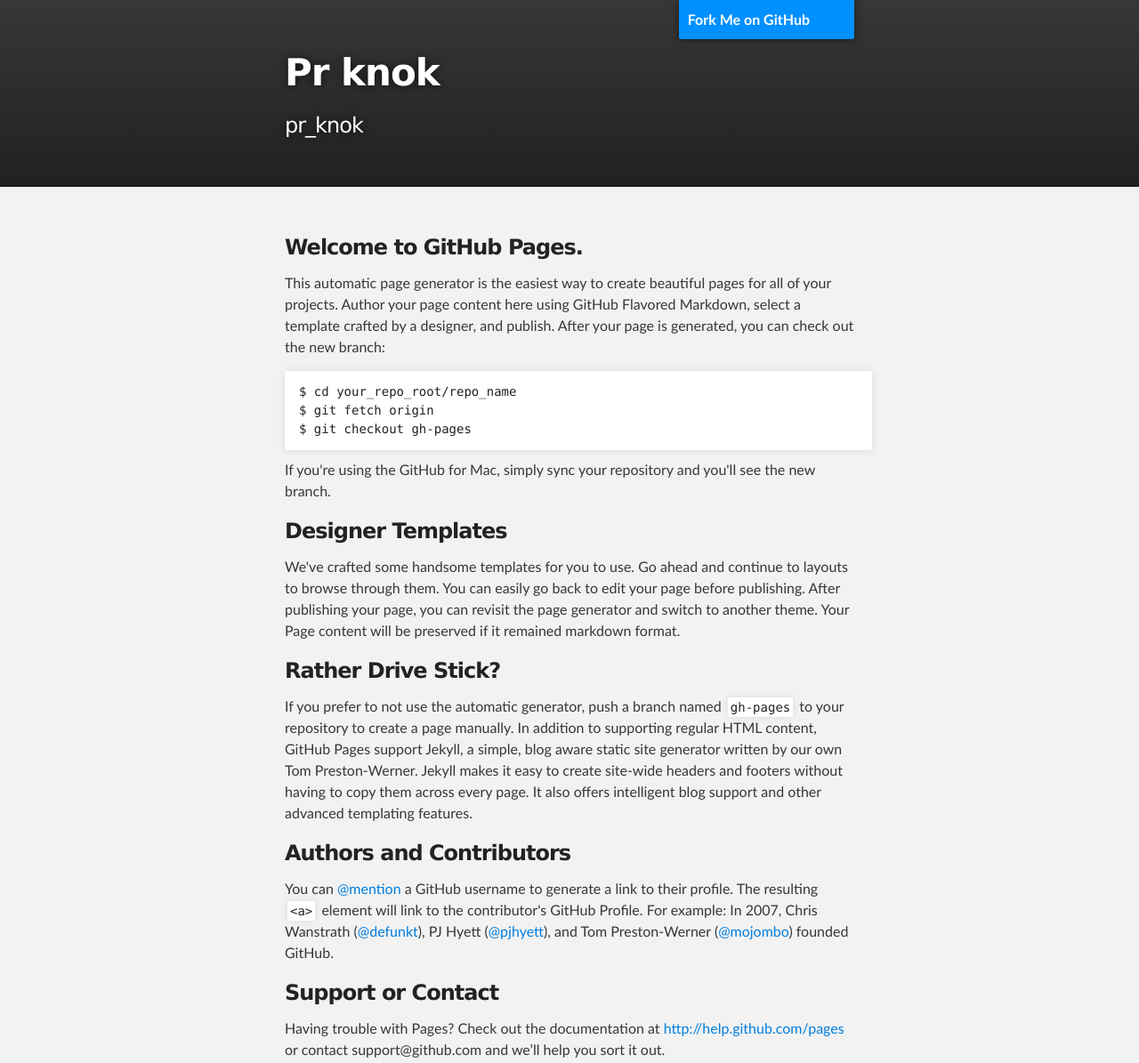
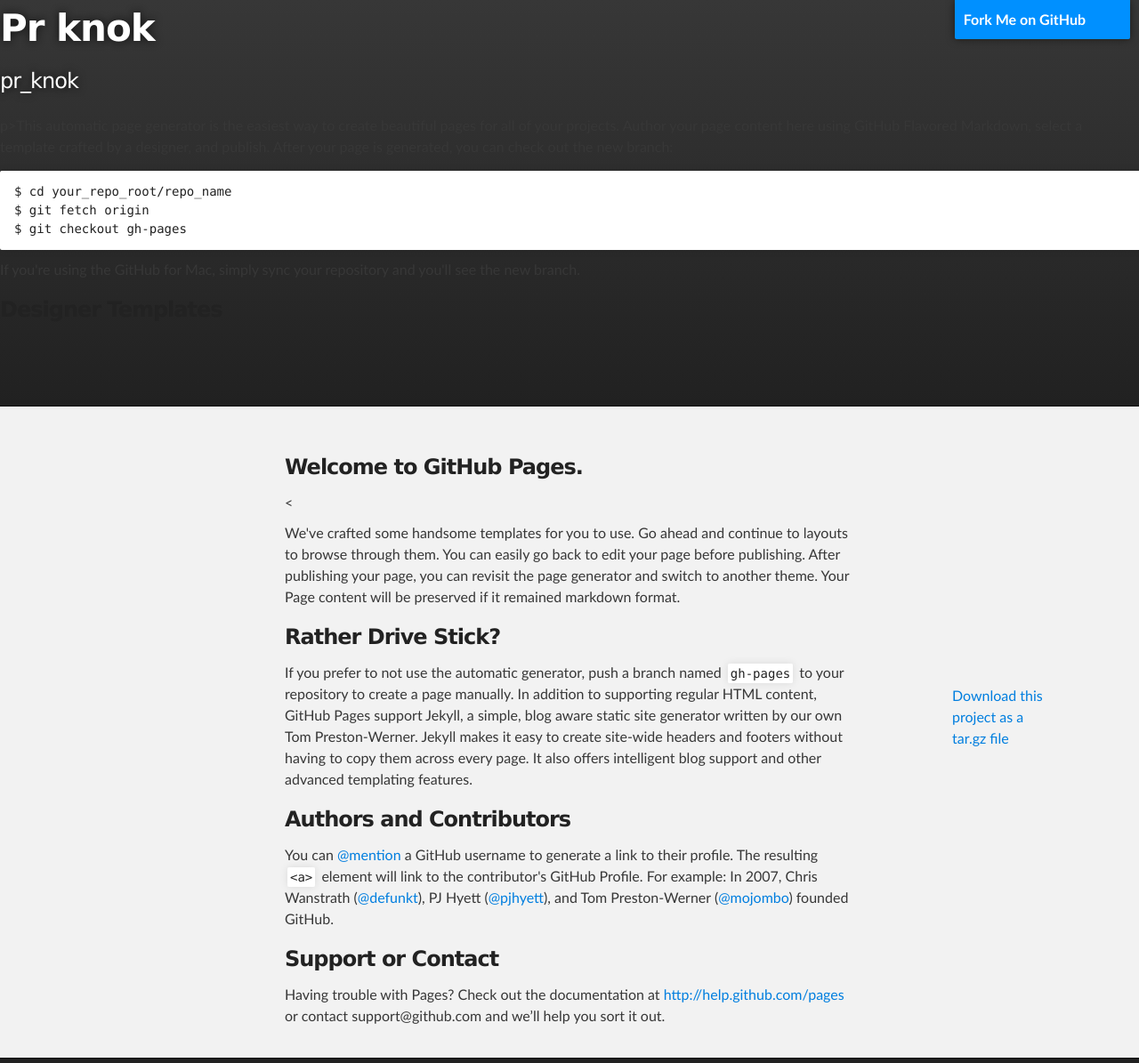
Before and after one commit to ismaelkamo/pr_knok, a plain HTML site: page index.html in a window 1280 px wide. Shown: the top 1195 px of the page at 89% size. Drawn offline with Linux system fonts and the light colour scheme.

Commit message:
Update index.html

```diff
--- a/index.html
+++ b/index.html
@@ -15,25 +15,16 @@
 
     <!-- HEADER -->
     <div id="header_wrap" class="outer">
-        <header class="inner">
+
           <a id="forkme_banner" href="https://github.com/ismaelkamo/pr_knok">Fork Me on GitHub</a>
+<section id="downloads">
+            <a class="zip_download_link" href="https://github.com/ismaelkamo/pr_knok/zipball/master">Download this project as a .zip file</a>
+            <a class="tssddsar_download_link" href="https://githssasssub.com/ismaelkamo/pr_knok/tarball/master">Download this project as a tar.gz file</a>
+          </section>
 
           <h1 id="project_title">Pr knok</h1>
           <h2 id="project_tagline">pr_knok</h2>
-
-          <section id="downloads">
-            <a class="zip_download_link" href="https://github.com/ismaelkamo/pr_knok/zipball/master">Download this project as a .zip file</a>
-            <a class="tar_download_link" href="https://github.com/ismaelkamo/pr_knok/tarball/master">Download this project as a tar.gz file</a>
-          </section>
-        </header>
-    </div>
-
-    <!-- MAIN CONTENT -->
-    <div id="main_content_wrap" class="outer">
-      <section id="main_content" class="inner">
-        <h3>Welcome to GitHub Pages.</h3>
-
-<p>This automatic page generator is the easiest way to create beautiful pages for all of your projects. Author your page content here using GitHub Flavored Markdown, select a template crafted by a designer, and publish. After your page is generated, you can check out the new branch:</p>
+p>This automatic page generator is the easiest way to create beautiful pages for all of your projects. Author your page content here using GitHub Flavored Markdown, select a template crafted by a designer, and publish. After your page is generated, you can check out the new branch:</p>
 
 <pre><code>$ cd your_repo_root/repo_name
 $ git fetch origin
@@ -43,6 +34,17 @@ $ git checkout gh-pages
 <p>If you're using the GitHub for Mac, simply sync your repository and you'll see the new branch.</p>
 
 <h3>Designer Templates</h3>
+
+        </header>
+         <header class="inner">
+    </div>
+
+    <!-- MAIN CONTENT -->
+    <div id="main_content_wrap" class="outer">
+      <section id="main_content" class="inner">
+        <h3>Welcome to GitHub Pages.</h3>
+
+<
 
 <p>We've crafted some handsome templates for you to use. Go ahead and continue to layouts to browse through them. You can easily go back to edit your page before publishing. After publishing your page, you can revisit the page generator and switch to another theme. Your Page content will be preserved if it remained markdown format.</p>
 
```
